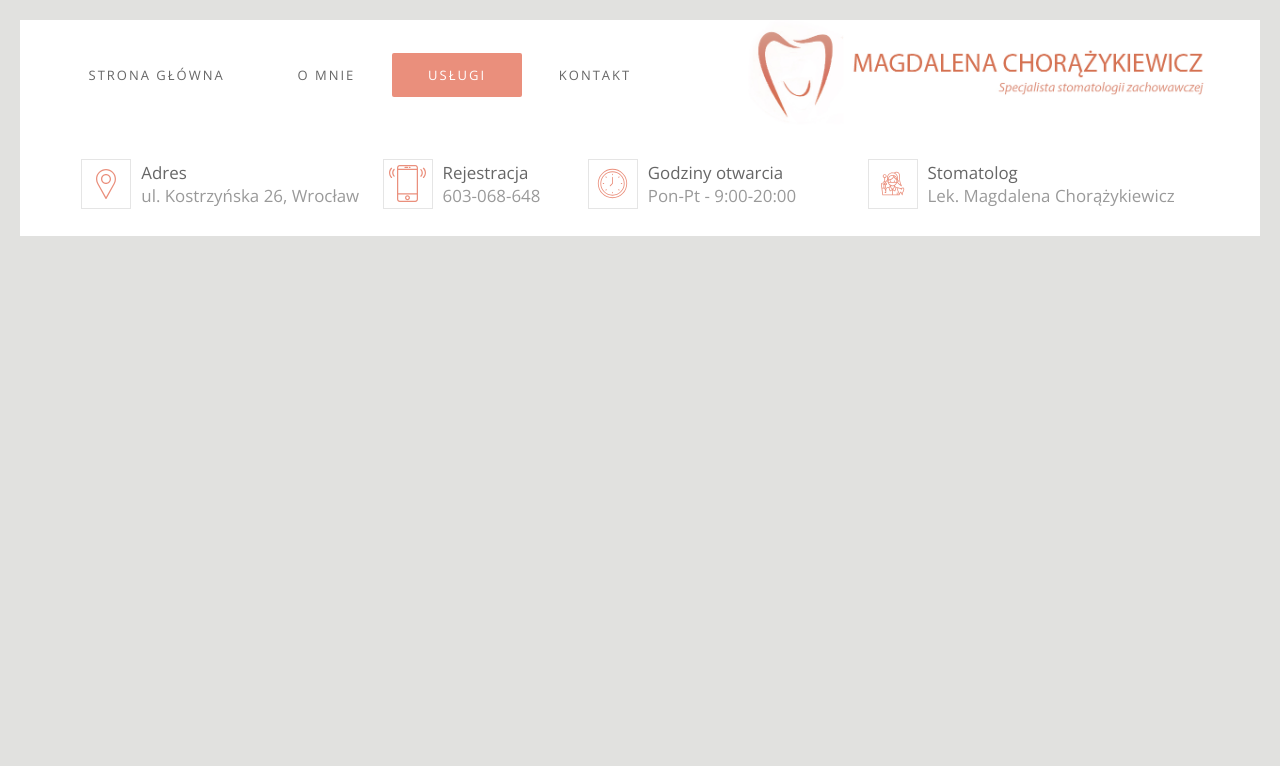
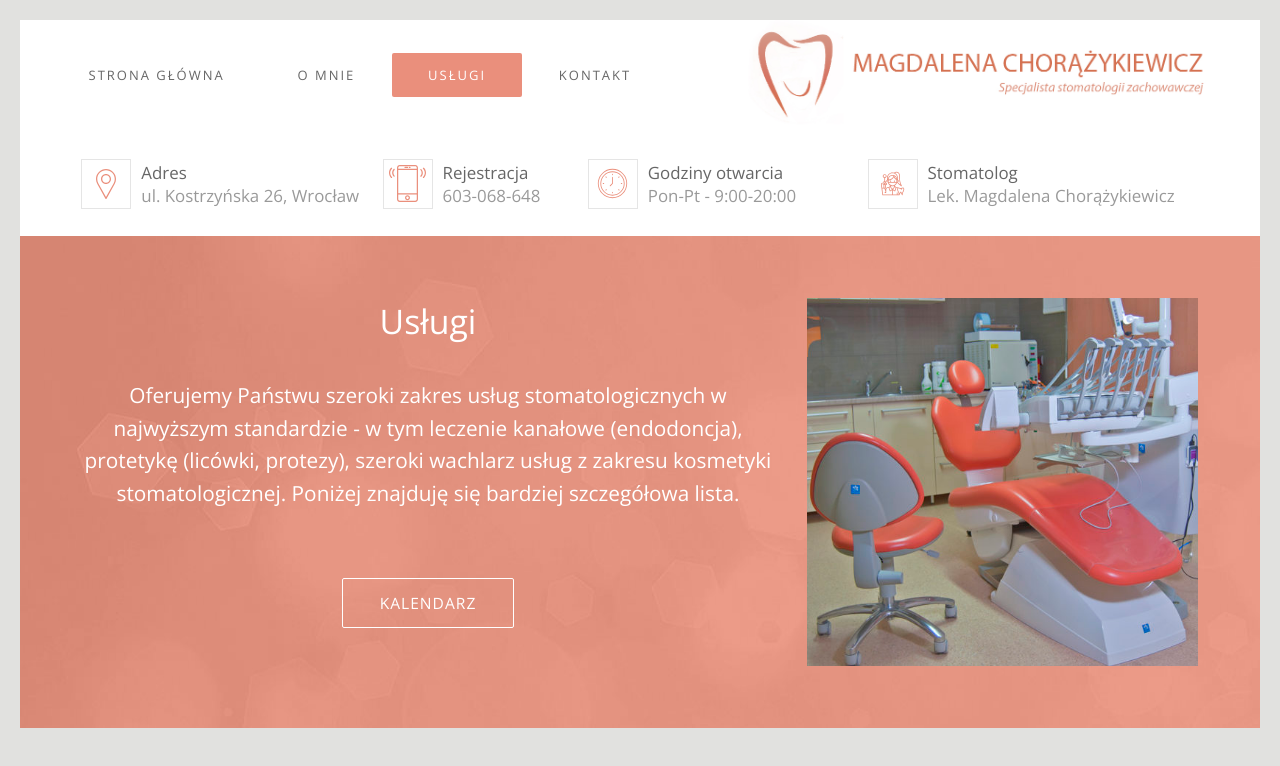
Before and after one commit to rybakpawel/StomatologKlecina, a React (Create React App) app: page /services in a window 1280 px wide. Shown: the top 766 px of the page. Built offline with nearby package versions, Linux system fonts and the light colour scheme.

Commit message:
Create mixin for AboutMe and ServicesShortInfo

```diff
--- a/src/jsx/Components/AboutMe.jsx
+++ b/src/jsx/Components/AboutMe.jsx
@@ -23,7 +23,6 @@ const AboutMe = ({ subtitle }) => {
                 <h2 className={`about-me__title ${alternate}`}>Lek. Magdalena Chorążykiewicz</h2>
                 <p className='about-me__description'>Nazywam się Magdalena Chorążykiewicz i prowadzę Indywidualną Praktykę Stomatologiczną. Studia ukończyłam na Wydziale Lekarsko-Stomatologicznym Akademii Medycznej we Wrocławiu. Od niemal 20. lat zajmuję się dbaniem o zdrowie zębów swoich pacjentów. Posiadam II stopień specjalizacji w zakresie stomatologii zachowawczej. Dzięki ustawicznemu kształceniu i nowoczesnemu sprzętowi oferuję Państwu leczenie na najwyższym poziomie.</p>
             </div>
-
         </section>
     )
 }
--- /dev/null
+++ b/src/jsx/Components/ServicesShortInfo.jsx
@@ -0,0 +1,24 @@
+import React, { useContext } from 'react'
+import { Link } from 'react-router-dom'
+import WidthContext from '../context/widthContext'
+import Button from './Button'
+import chair from '../../assets/images/chair2.jpg'
+
+const ServicesShortInfo = () => {
+    const { width } = useContext(WidthContext)
+
+    return (
+        <section className='services-short-info'>
+            <div className='services-short-info__wrapper'>
+                <h1 className='services-short-info__title'>Usługi</h1>
+                <p className='services-short-info__description'>Oferujemy Państwu szeroki zakres usług stomatologicznych w najwyższym standardzie - w tym leczenie kanałowe (endodoncja), protetykę (licówki, protezy), szeroki wachlarz usług z zakresu kosmetyki stomatologicznej. Poniżej znajduję się bardziej szczegółowa lista.</p>
+                <Link to='/'>
+                    <Button variant='border-white' title='Kalendarz' />
+                </Link>
+            </div>
+            {width < 640 ? null : <img className='services-short-info__image' src={chair} alt="stomatologklecina" />}
+        </section>
+    )
+}
+
+export default ServicesShortInfo
--- a/src/jsx/pages/ServicesPage.jsx
+++ b/src/jsx/pages/ServicesPage.jsx
@@ -1,10 +1,12 @@
 import React from 'react'
 import Header from '../components/Header'
+import ServicesShortInfo from '../components/ServicesShortInfo'
 
 const ServicesPage = () => {
     return (
         <>
             <Header route='services' />
+            <ServicesShortInfo />
         </>
     )
 }
--- /dev/null
+++ b/src/styles/sections/_servicesShortInfo.scss
@@ -0,0 +1,3 @@
+.services-short-info {
+    @include basic-information($bgi: true, $white-text: true, $text-align: center, $left-margin-image: true, $title-margin-bottom: 5%);
+}
--- a/src/styles/sections/_slider.scss
+++ b/src/styles/sections/_slider.scss
@@ -18,7 +18,6 @@
         }
     }
 }
-
 
 .slider {
     display: flex;
--- a/src/styles/style.css
+++ b/src/styles/style.css
@@ -541,6 +541,7 @@ li {
       -ms-flex-direction: column;
           flex-direction: column;
   padding: 8%;
+  text-align: left;
   background-color: #fff;
 }
 
@@ -625,6 +626,10 @@ li {
   .about-me__description {
     font-size: 1.6rem;
   }
+}
+
+.about-me button {
+  margin-top: 10%;
 }
 
 .appointment {
@@ -807,6 +812,109 @@ li {
   text-transform: uppercase;
 }
 
+.services-short-info {
+  display: -webkit-box;
+  display: -ms-flexbox;
+  display: flex;
+  -webkit-box-orient: vertical;
+  -webkit-box-direction: normal;
+      -ms-flex-direction: column;
+          flex-direction: column;
+  padding: 8%;
+  text-align: center;
+  background-color: #fff;
+  background-image: url("../assets/images/background.jpg");
+}
+
+@media (min-width: 640px) {
+  .services-short-info {
+    -webkit-box-orient: horizontal;
+    -webkit-box-direction: normal;
+        -ms-flex-direction: row;
+            flex-direction: row;
+    padding: 5%;
+  }
+}
+
+@media (min-width: 640px) {
+  .services-short-info__image {
+    max-width: 40%;
+    margin-right: 3%;
+    margin-right: 0;
+    margin-left: 3%;
+  }
+}
+
+@media (min-width: 1200px) {
+  .services-short-info__image {
+    max-width: 35%;
+  }
+}
+
+.services-short-info__subtitle {
+  margin: 5% 0 1rem 0;
+  color: #EA8F7C;
+  font-size: 2rem;
+  font-weight: normal;
+}
+
+@media (min-width: 640px) {
+  .services-short-info__subtitle {
+    font-size: 1.6rem;
+  }
+}
+
+@media (min-width: 992px) {
+  .services-short-info__subtitle {
+    font-size: 2rem;
+  }
+}
+
+.services-short-info__title {
+  margin-bottom: 5%;
+  color: #fff;
+  font-size: 2.4rem;
+  font-weight: normal;
+}
+
+@media (min-width: 640px) {
+  .services-short-info__title {
+    font-size: 2rem;
+  }
+}
+
+@media (min-width: 992px) {
+  .services-short-info__title {
+    font-size: 2.6rem;
+  }
+}
+
+.services-short-info__title--alternate {
+  color: #EA8F7C;
+}
+
+.services-short-info__description {
+  color: #fff;
+  font-size: 1.6rem;
+  line-height: 2.5rem;
+}
+
+@media (min-width: 640px) {
+  .services-short-info__description {
+    font-size: 1.3rem;
+  }
+}
+
+@media (min-width: 992px) {
+  .services-short-info__description {
+    font-size: 1.6rem;
+  }
+}
+
+.services-short-info button {
+  margin-top: 10%;
+}
+
 .slider-wrapper {
   background-color: #EA8F7C;
   position: relative;
--- a/src/styles/style.scss
+++ b/src/styles/style.scss
@@ -13,4 +13,5 @@
 @import 'sections/basicInformations';
 @import 'sections/comments';
 @import 'sections/servicesShortcuts';
+@import 'sections/servicesShortInfo';
 @import 'sections/slider';
```
Also changed, not shown: src/styles/base/_mixins.scss (+92 -0 lines), src/styles/sections/_aboutMe.scss (+1 -68 lines), 1 other file (tests, documents, lock files or other folders).
